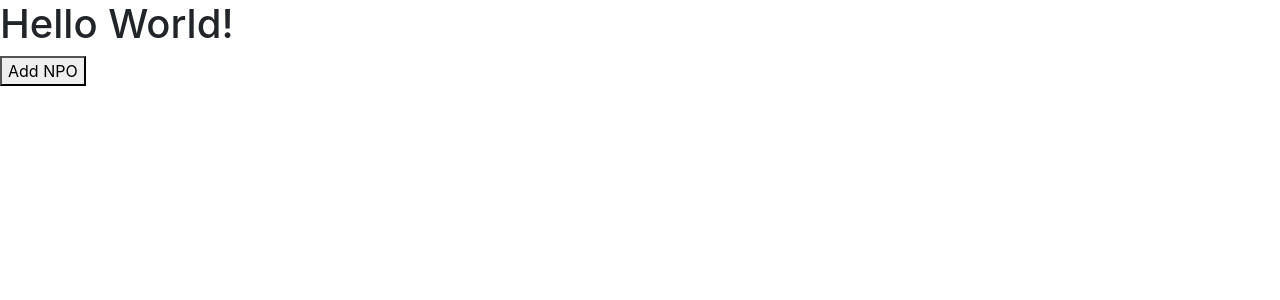
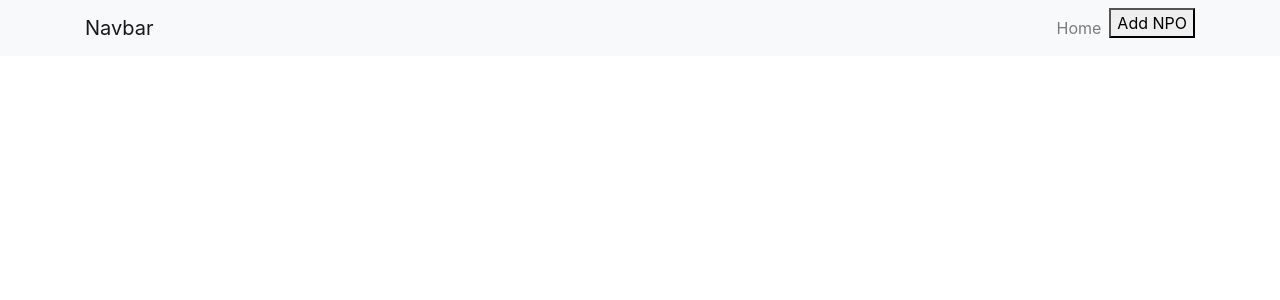
Before and after one commit to jinhao27/npocorev2, a React (Create React App) app: page / in a window 1280 px wide. Shown: the top 300 px of the page. Built offline with nearby package versions, Linux system fonts and the light colour scheme.

Commit message:
added navbar

```diff
--- a/src/App.js
+++ b/src/App.js
@@ -1,13 +1,12 @@
 import React from 'react';
 
 // COMPONENTS
-import AddNPO from './components/AddNPO.js';
+import Navbar from './components/Navbar.js';
 
 function App() {
   return (
     <div>
-      <h1>Hello World!</h1>
-      <AddNPO/>
+      <Navbar/>
     </div>
   );
 }
--- /dev/null
+++ b/src/components/Navbar.js
@@ -0,0 +1,31 @@
+import React from 'react';
+
+// COMPONENTS
+import AddNPO from './AddNPO.js';
+
+class Navbar extends React.Component {
+  render() {
+    return (
+      <nav className="navbar navbar-expand-sm navbar-light bg-light">
+        <div className="container">
+          <a className="navbar-brand" href="#">Navbar</a>
+          <button className="navbar-toggler" data-toggle="collapse" data-target="#navbar-target">
+            <span className="navbar-toggler-icon"></span>
+          </button>
+          <div className="collapse navbar-collapse" id="navbar-target">
+            <ul className="navbar-nav ml-auto">
+              <li className="nav-item">
+                <a className="nav-link" href="#">Home</a>
+              </li>
+              <li className="nav-item">
+                <AddNPO/>
+              </li>
+            </ul>
+          </div>
+        </div>
+      </nav>
+    )
+  }
+}
+
+export default Navbar;
```
